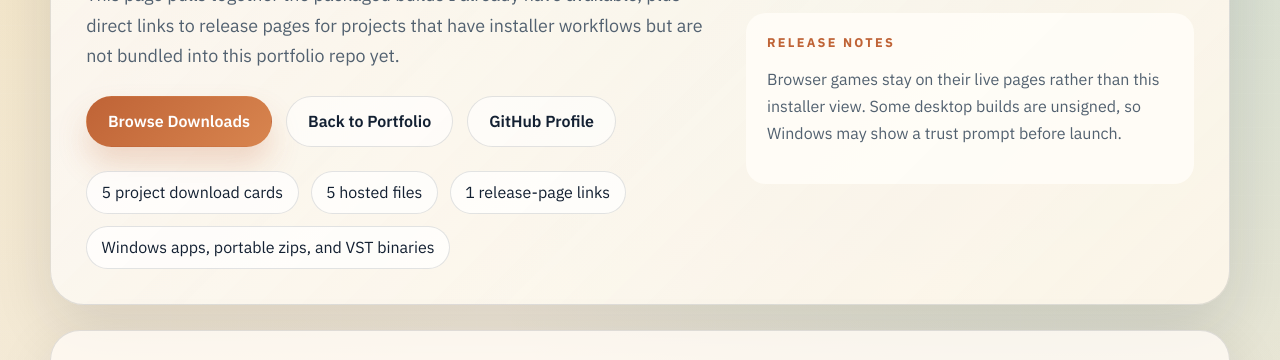
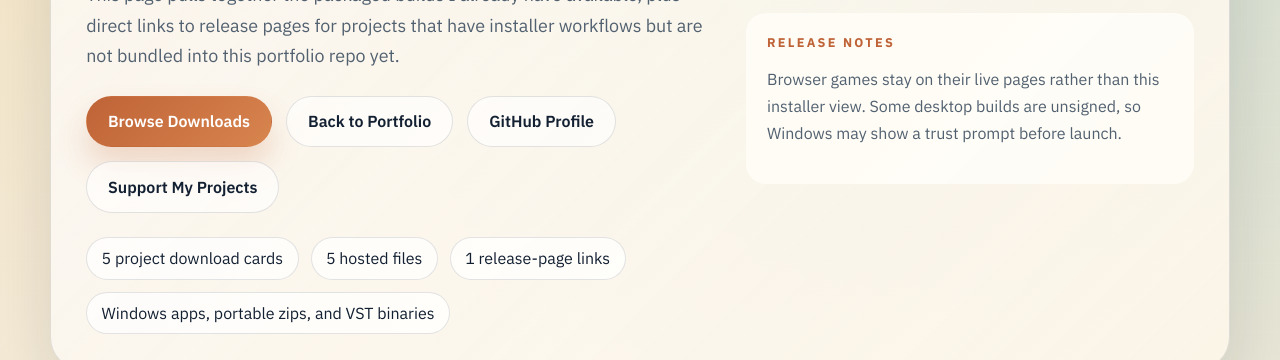
Before and after one commit to mysticalg/portfolio, a website: page public/downloads/index.html in a window 1280 px wide. Shown: the part 383-743 px from the top of the page. Drawn offline with Linux system fonts and the light colour scheme.

Commit message:
Add support link to downloads page

```diff
--- a/public/downloads/index.html
+++ b/public/downloads/index.html
@@ -41,6 +41,7 @@
               <a class="button button-primary" href="#downloads">Browse Downloads</a>
               <a class="button button-secondary" href="../">Back to Portfolio</a>
               <a class="button button-secondary" href="https://github.com/mysticalg" target="_blank" rel="noreferrer">GitHub Profile</a>
+              <a class="button button-secondary" href="https://buymeacoffee.com/dhooksterm" target="_blank" rel="noreferrer">Support My Projects</a>
             </div>
             <ul class="stat-strip" id="download-stat-strip"></ul>
           </div>
```
